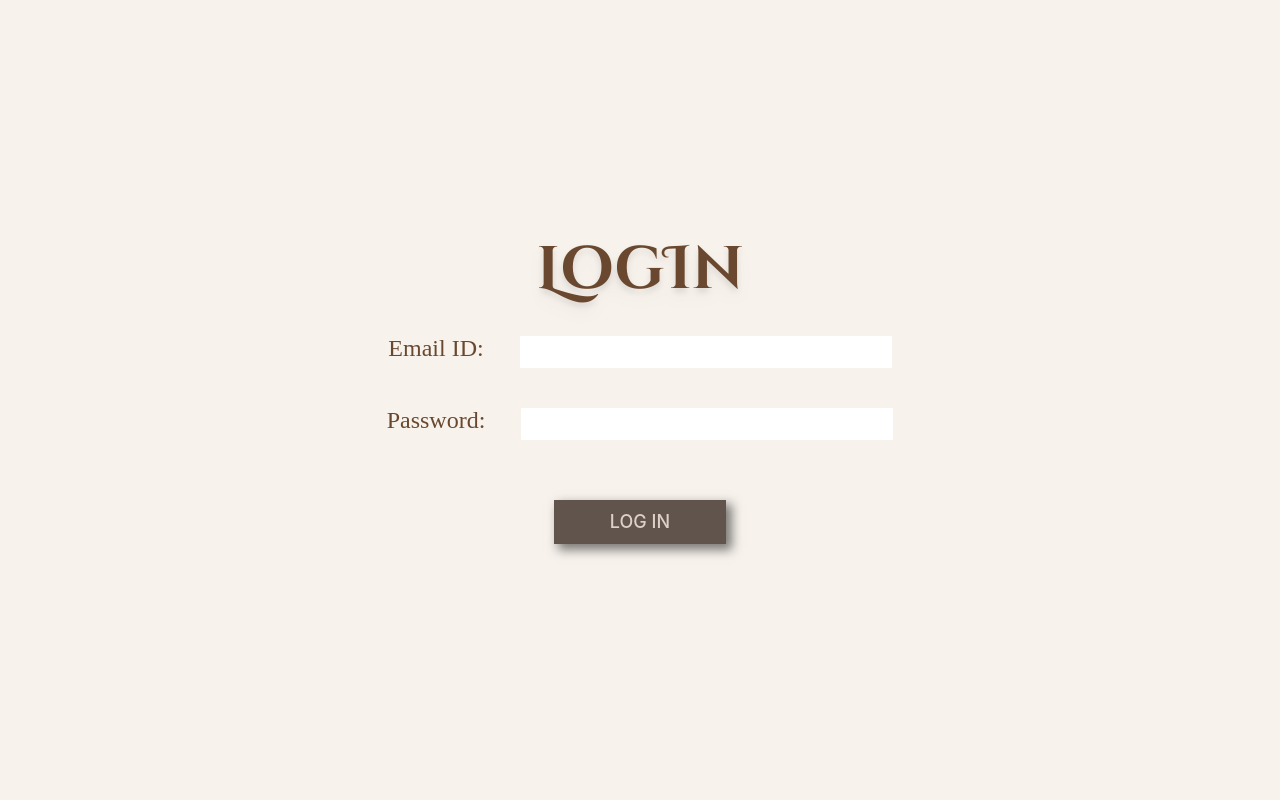
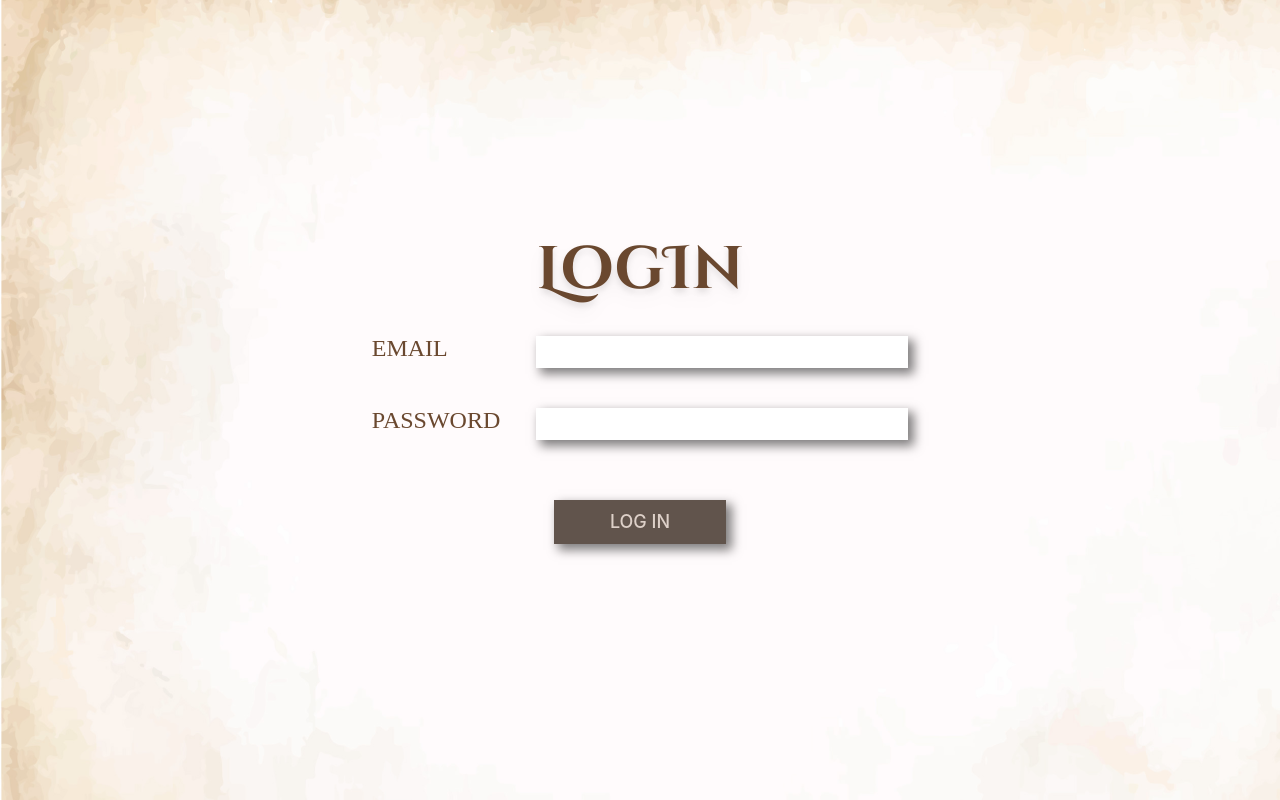
Before and after one commit to prash-red/memorify, a React (Create React App) app in the folder front-end/: page /login in a window 1280 px wide. Built offline with nearby package versions, Linux system fonts and the light colour scheme; a web font is replaced by a local one.

Commit message:
Polished up Login, Signup UI. Routed with Landing page

```diff
--- a/front-end/src/App.css
+++ b/front-end/src/App.css
@@ -17,3 +17,7 @@
 #button-shadow {
   box-shadow: 5px 5px 10px 1px rgba(0,0,0,0.5);
 }
+
+#email, #username, #password {
+  box-shadow: 5px 5px 10px 1px rgba(0,0,0,0.5);
+}
--- a/front-end/src/App.js
+++ b/front-end/src/App.js
@@ -14,8 +14,8 @@ function App() {
       <Router>
           <Routes>
             <Route path="/" element={<Landing />} />
-              <Route path="/login" element={<Login />} />
-              <Route path="/signup" element={<Signup />} />
+            <Route path="/login" element={<Login />} />
+            <Route path="/signup" element={<Signup />} />
             <Route path="/journal" element={<Journal />} />
             <Route path="/album" element={<Album />} />
             <Route path="/characters" element={<Characters />} />
--- a/front-end/src/pages/Album.js
+++ b/front-end/src/pages/Album.js
@@ -6,6 +6,7 @@ export const Album = () => {
     const handleButtonClick = () => {
         // navigate("/input")
     }
+
     return (
         <div>
             Album
--- a/front-end/src/pages/Landing.js
+++ b/front-end/src/pages/Landing.js
@@ -1,14 +1,14 @@
 import { useNavigate } from "react-router-dom";
 import linebreak from "./rustic-line-break.png";
+import oldparchment from "./old-parchment.png";
 
 export const Landing = () => {
     const navigate = useNavigate();
 
-    const handleButtonClick = () => {
-        // navigate("/input")
-    }
+    const handleButtonClick = (destination) => { navigate(`/${destination}`) }
+
     return (
-        <div className="h-screen w-screen flex flex-col bg-[#F7F2EC] items-center justify-center">
+        <div className="h-screen w-screen flex flex-col bg-[#F7F2EC] items-center justify-center" style={{ backgroundImage: `url(${oldparchment})` }}>
             <h1 id="cinzel" className="text-6xl text-[#6A482F] drop-shadow-lg mb-4">MEMORIFY</h1>
             <div className="w-1/2 h-10 mb-3">
                 <img src={linebreak} alt="Line Break" className="object-fill w-full h-full"/>
@@ -19,8 +19,8 @@ export const Landing = () => {
                 and explore the magic of reliving your memories in a unique and engaging way!
             </h2>
             <div className="flex space-x-16 text-lg text-[#DDD0C8]">
-                <button id="button-shadow" className="bg-[#61544C] py-2 px-14 font-medium">LOG IN</button>
-                <button id="button-shadow" className="bg-[#61544C] py-2 px-12 font-medium">SIGN UP</button>
+                <button id="button-shadow" className="bg-[#61544C] py-2 px-14 font-medium" onClick={() => {handleButtonClick("login")}} >LOG IN</button>
+                <button id="button-shadow" className="bg-[#61544C] py-2 px-12 font-medium" onClick={() => {handleButtonClick("signup")}} >SIGN UP</button>
             </div>
         </div>
 
--- a/front-end/src/pages/Login.js
+++ b/front-end/src/pages/Login.js
@@ -1,14 +1,16 @@
-export const Login=() => {
+import newparchment from "./new-parchment.png";
+
+export const Login = () => {
     return (
         <>
-            <div className="h-screen w-screen bg-[#F7F2EC] flex flex-col items-center justify-center">
+            <div className="h-screen w-screen bg-[#F7F2EC] flex flex-col items-center justify-center" style={{ backgroundImage: `url(${newparchment})`}}>
                 <h1 id="cinzel" className="text-6xl text-[#6A482F] drop-shadow-lg mb-4">
                     LogIn
                 </h1>
                 <div className="flex flex-col items-center justify-center m-4">
-                    <div className="mb-8 flex items-center">
+                    <div className="mb-8 flex w-full items-center justify-between">
                         <label id="playfair" className="mb-2 text-[#6A482F] text-2xl">
-                            Email ID:
+                            EMAIL
                         </label>
                         <input type="text" id="email" className="ml-9 text-2xl" />
                     </div>
@@ -16,7 +18,7 @@ export const Login=() => {
 
                     <div className="mb-4 flex items-center">
                         <label id="playfair" className="mb-2 text-[#6A482F] text-2xl">
-                            Password:
+                            PASSWORD
                         </label>
                         <input type="password" id="password" className="ml-9 text-2xl" />
                     </div>
--- a/front-end/src/pages/Signup.js
+++ b/front-end/src/pages/Signup.js
@@ -1,30 +1,32 @@
-export const Signup=() => {
+import newparchment from "./new-parchment.png";
+
+export const Signup = () => {
     return (
         <>
-            <div className="h-screen w-screen bg-[#F7F2EC] flex flex-col items-center justify-center">
+            <div className="h-screen w-screen bg-[#F7F2EC] flex flex-col items-center justify-center" style={{ backgroundImage: `url(${newparchment})` }}>
                 <h1 id="cinzel" className="text-6xl text-[#6A482F] drop-shadow-lg mb-4">
                     Sign Up
                 </h1>
                 <div className="flex flex-col items-center justify-center m-4">
-                    <div className="mb-8 flex items-center">
+                    <div className="mb-8 flex w-full items-center justify-between">
                         <label id="playfair" className="mb-2 text-[#6A482F] text-2xl">
-                            Email ID:
+                            EMAIL
                         </label>
                         <input type="text" id="email" className="ml-9 text-2xl" />
                     </div>
 
                     <div className="mb-8 flex items-center">
                         <label id="playfair" className="mb-2 text-[#6A482F] text-2xl">
-                            Username:
+                            USERNAME
                         </label>
-                        <input type="text" id="email" className="ml-7 text-2xl" />
+                        <input type="text" id="username" className="ml-7 text-2xl" />
                     </div>
 
 
 
                     <div className="mb-4 flex items-center">
                         <label id="playfair" className="mb-2 text-[#6A482F] text-2xl">
-                            Password:
+                            PASSWORD
                         </label>
                         <input type="password" id="password" className="ml-9 text-2xl" />
                     </div>
```
Also changed, not shown: front-end/src/pages/new-parchment.png (added), front-end/src/pages/old-parchment.png (added).
